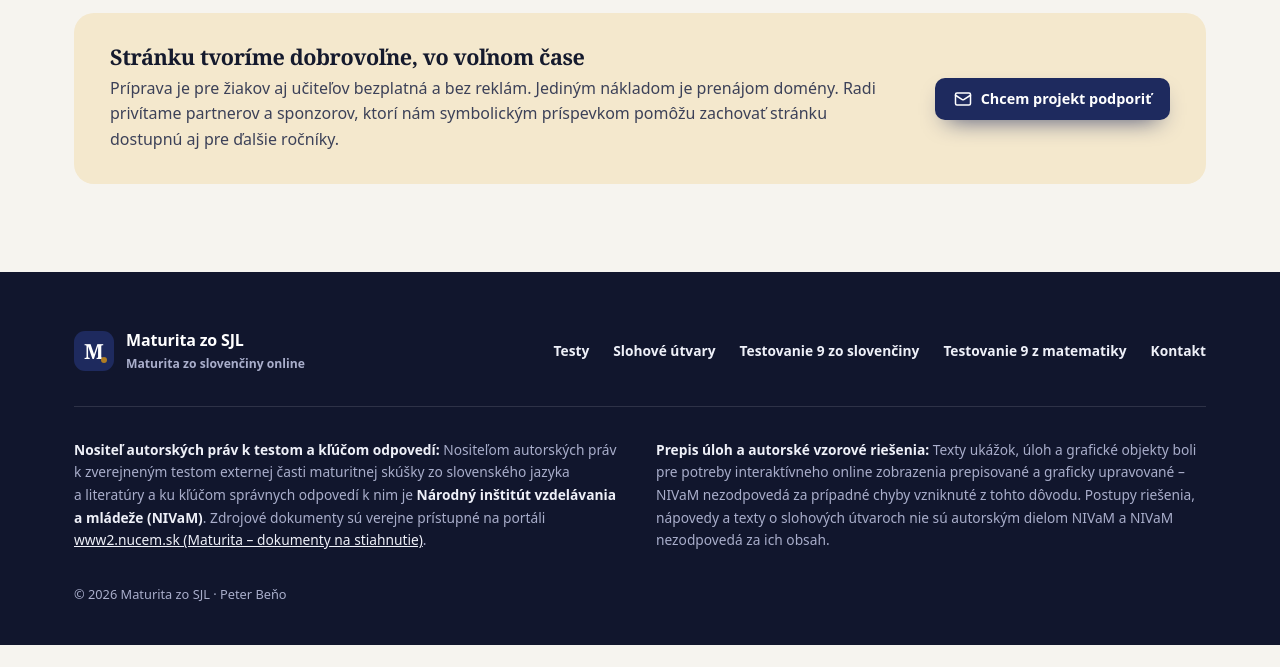
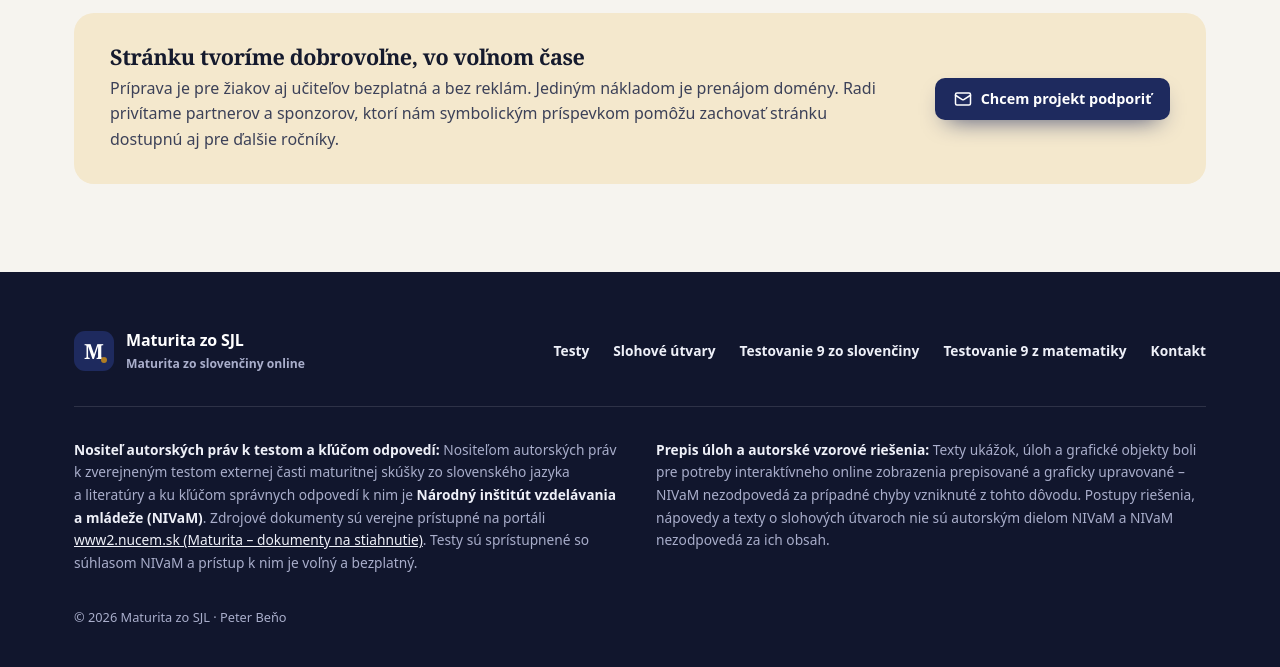
Before and after one commit to LaifiX/pisomnematurity, an Astro site: page / in a window 1280 px wide. Shown: the part 4072-4739 px from the top of the page. Before the commit the page ends 4717 px from the top, so only its background shows below. Built offline with nearby package versions, Linux system fonts and the light colour scheme; Astro itself is replaced by a stand-in of ours; a web font is replaced by a local one.

Commit message:
Footer: NIVaM consent sentence, worded as on monitorsolina.sk
Co-Authored-By: Claude Opus 5.5 <noreply@anthropic.com>

```diff
--- a/src/pages/index.astro
+++ b/src/pages/index.astro
@@ -323,7 +323,7 @@ const faqs = [
         </div>
         <div class="ms-footer-legal">
           <p>
-            <strong>Nositeľ autorských práv k&nbsp;testom a&nbsp;kľúčom odpovedí:</strong> Nositeľom autorských práv k&nbsp;zverejneným testom externej časti maturitnej skúšky zo slovenského jazyka a&nbsp;literatúry a&nbsp;ku kľúčom správnych odpovedí k&nbsp;nim je <strong>Národný inštitút vzdelávania a&nbsp;mládeže (NIVaM)</strong>. Zdrojové dokumenty sú verejne prístupné na portáli <a href={NIVAM_MS_URL} target="_blank" rel="noopener noreferrer">www2.nucem.sk (Maturita – dokumenty na stiahnutie)</a>.
+            <strong>Nositeľ autorských práv k&nbsp;testom a&nbsp;kľúčom odpovedí:</strong> Nositeľom autorských práv k&nbsp;zverejneným testom externej časti maturitnej skúšky zo slovenského jazyka a&nbsp;literatúry a&nbsp;ku kľúčom správnych odpovedí k&nbsp;nim je <strong>Národný inštitút vzdelávania a&nbsp;mládeže (NIVaM)</strong>. Zdrojové dokumenty sú verejne prístupné na portáli <a href={NIVAM_MS_URL} target="_blank" rel="noopener noreferrer">www2.nucem.sk (Maturita – dokumenty na stiahnutie)</a>. Testy sú sprístupnené so súhlasom NIVaM a&nbsp;prístup k&nbsp;nim je voľný a&nbsp;bezplatný.
           </p>
           <p>
             <strong>Prepis úloh a&nbsp;autorské vzorové riešenia:</strong> Texty ukážok, úloh a&nbsp;grafické objekty boli pre potreby interaktívneho online zobrazenia prepisované a&nbsp;graficky upravované – NIVaM nezodpovedá za prípadné chyby vzniknuté z&nbsp;tohto dôvodu. Postupy riešenia, nápovedy a&nbsp;texty o&nbsp;slohových útvaroch nie sú autorským dielom NIVaM a&nbsp;NIVaM nezodpovedá za ich obsah.
```
